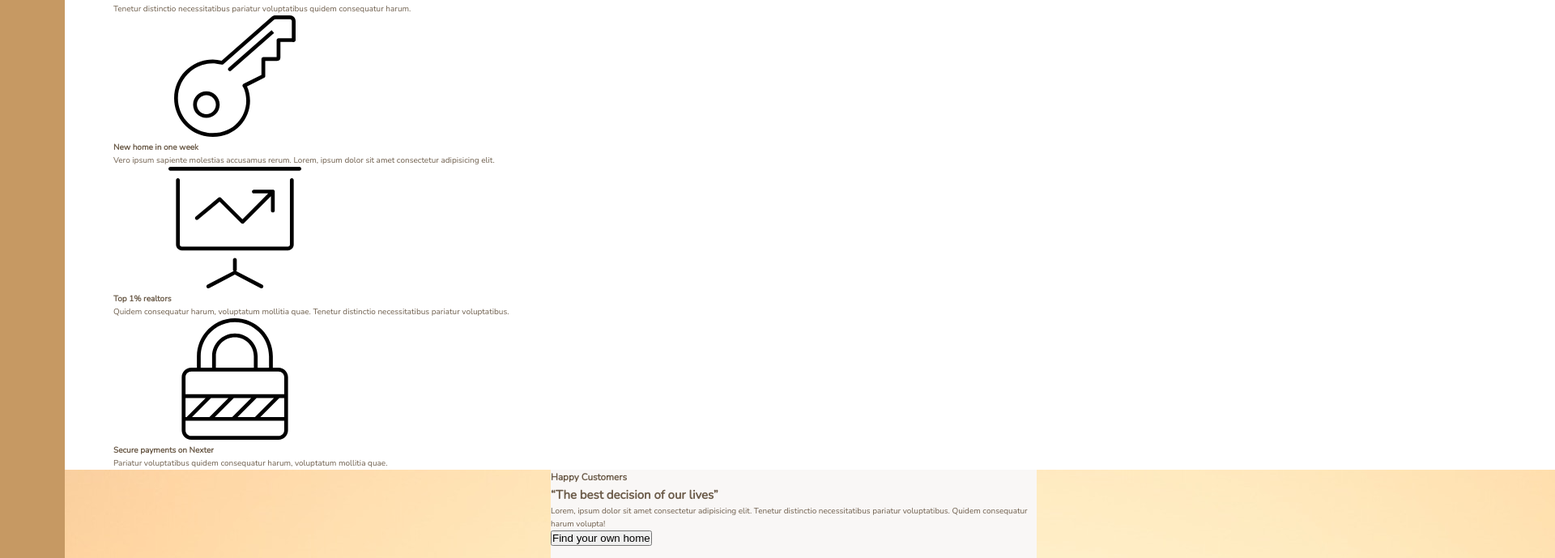
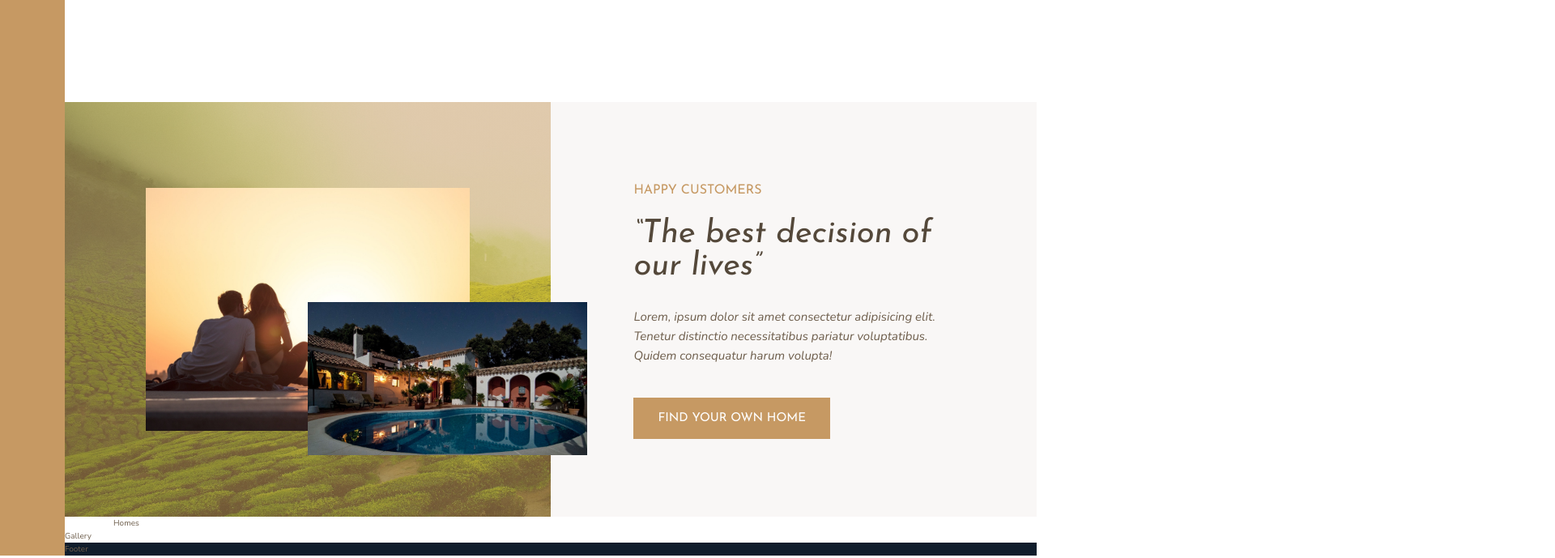
Before and after one commit to DeboraBucci/nexter, a website: page index.html in a window 1280 px wide. Shown: the part 1182-1871 px from the top of the page at 81% size, 1920 px wide, since content can reach past the window. Drawn offline with nearby package versions, Linux system fonts and the light colour scheme.

Commit message:
compile sass code into css syntax

```diff
--- a/css/style.css
+++ b/css/style.css
@@ -20,6 +20,57 @@ body {
   grid-template-rows: 80vh min-content 40vw repeat(3, min-content);
   grid-template-columns: [sidebar-start] 8rem [sidebar-end full-start] minmax(6rem, 1fr) [center-start] repeat(8, [col-start] minmax(min-content, 14rem) [col-end]) [center-end] minmax(6rem, 1fr) [full-end]; }
 
+.heading-1, .heading-2, .heading-3, .heading-4 {
+  font-family: "Josefin Sans", sans-serif;
+  font-weight: 400; }
+
+.heading-2 {
+  font-size: 4rem;
+  font-style: italic;
+  line-height: 1; }
+  .heading-2--light {
+    color: #f9f7f6; }
+  .heading-2--dark {
+    color: #54483a; }
+
+.heading-3 {
+  font-size: 1.6rem;
+  color: #c69963;
+  text-transform: uppercase; }
+
+.heading-4 {
+  font-size: 1.9rem; }
+  .heading-4--light {
+    color: #f9f7f6; }
+  .heading-4--dark {
+    color: #54483a; }
+
+.btn {
+  background-color: #c69963;
+  color: #fff;
+  border: none;
+  border-radius: 0;
+  font-family: "Josefin Sans", sans-serif;
+  font-size: 1.5rem;
+  text-transform: uppercase;
+  padding: 1.8rem 3rem;
+  cursor: pointer;
+  transition: all 0.2s; }
+  .btn:hover {
+    background-color: #b28451; }
+
+.mb-sm {
+  margin-bottom: 2rem; }
+
+.mb-md {
+  margin-bottom: 3rem; }
+
+.mb-lg {
+  margin-bottom: 4rem; }
+
+.mb-hg {
+  margin-bottom: 8rem; }
+
 .sidebar {
   background-color: #c69963;
   grid-column: sidebar-start / sidebar-end;
@@ -33,14 +84,61 @@ body {
   grid-column: col-start 7 / end-full; }
 
 .features {
-  grid-column: center-start / center-end; }
+  grid-column: center-start / center-end;
+  display: grid;
+  align-items: start;
+  grid-template-columns: repeat(auto-fit, minmax(25rem, 1fr));
+  gap: 6rem;
+  margin: 15rem 0; }
+
+.feature {
+  display: grid;
+  grid-template-columns: min-content 1fr;
+  row-gap: 1.5rem;
+  column-gap: 2.5rem; }
+  .feature__icon {
+    grid-row: 1 / span 2;
+    fill: #c69963;
+    width: 4.5rem;
+    height: 4.5rem;
+    transform: translateY(-1rem); }
+  .feature__text {
+    font-size: 1.7rem; }
 
 .story__pictures {
-  grid-column: full-start / col-end 4; }
+  grid-column: full-start / col-end 4;
+  display: grid;
+  grid-template-rows: repeat(6, 1fr);
+  grid-template-columns: repeat(6, 1fr);
+  align-items: center;
+  background-image: linear-gradient(rgba(198, 153, 99, 0.5), rgba(198, 153, 99, 0.5)), url(../img/back.jpg);
+  background-size: cover; }
+
+.story__img--1 {
+  width: 100%;
+  grid-row: 2/ 6;
+  grid-column: 2/6;
+  box-sizing: 0 2rem 5rem rgba(0, 0, 0, 0.1); }
+
+.story__img--2 {
+  z-index: 20;
+  width: 115%;
+  grid-row: 4 / 6;
+  grid-column: 4 / 7;
+  box-sizing: 0 2rem 5rem rgba(0, 0, 0, 0.2); }
 
 .story__content {
+  display: grid;
+  align-content: center;
+  justify-items: start;
   background-color: #f9f7f6;
-  grid-column: col-start 5 / full-end; }
+  grid-column: col-start 5 / full-end;
+  padding: 6rem 8vw; }
+
+.story__text {
+  font-size: 1.5rem;
+  font-style: italic;
+  margin-bottom: 4rem; }
 
 .homes {
   grid-column: center-start / center-end; }
```
